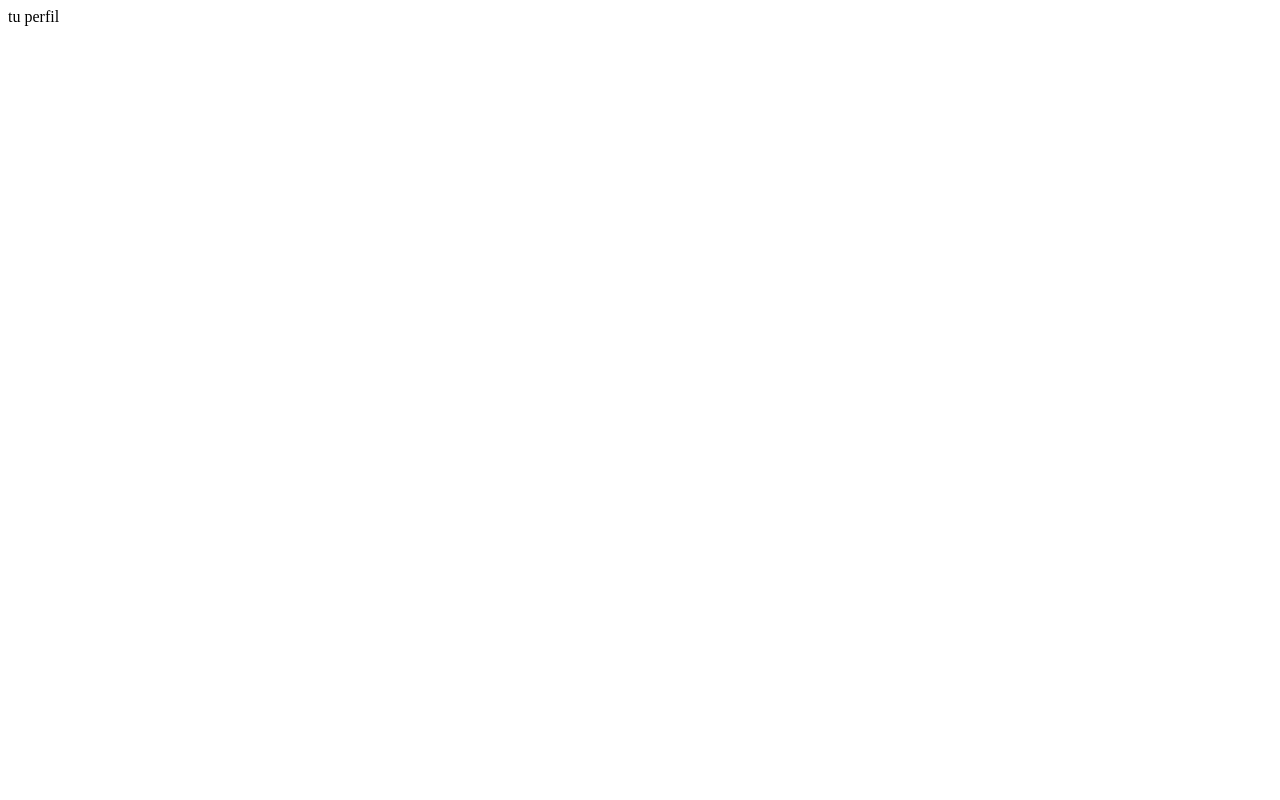
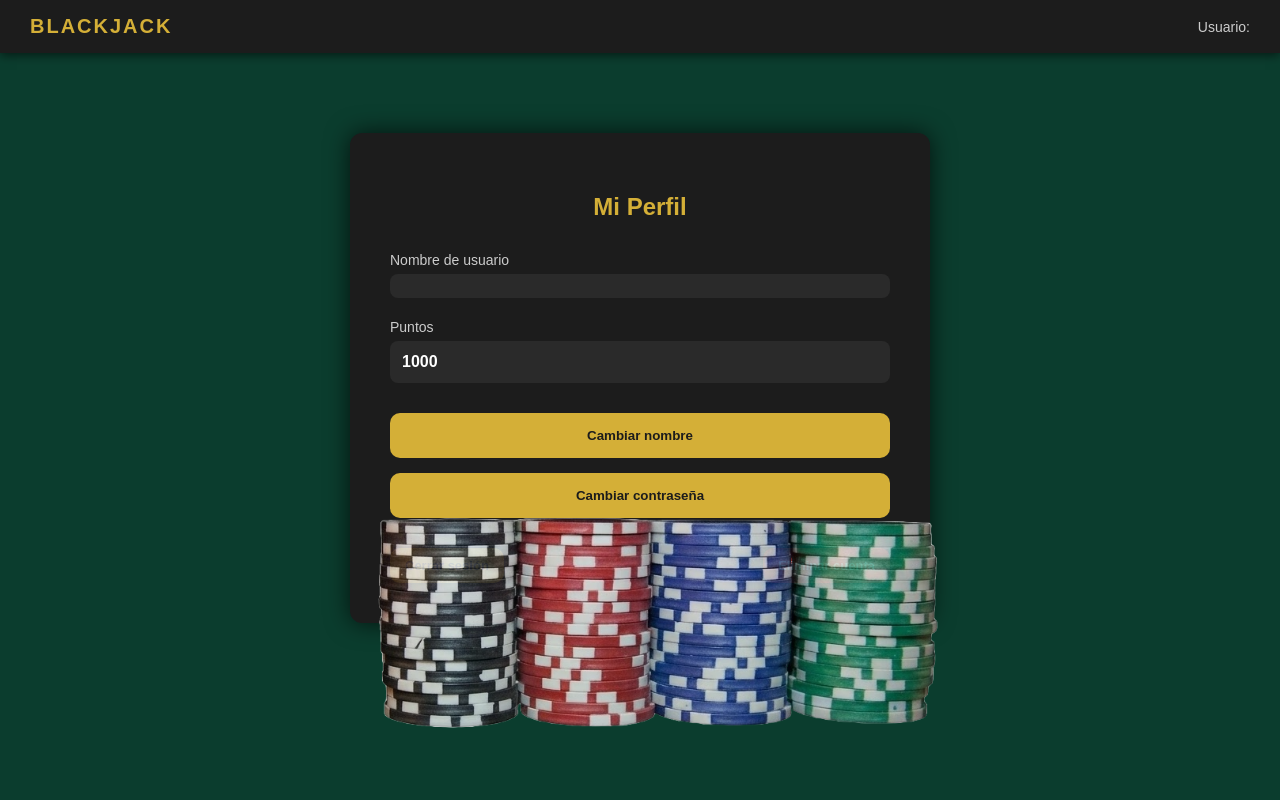
Before and after one commit to HugoCampos646/tfg_blackjack, a plain HTML site: page archivos_html/perfil.html in a window 1280 px wide. Drawn offline with Linux system fonts and the light colour scheme.

Commit message:
fondo de principal cambiado y primer diseño de pagina perfil

```diff
--- a/archivos_css/perfil.css
+++ b/archivos_css/perfil.css
@@ -0,0 +1,140 @@
+body {
+    margin: 0;
+    font-family: Arial, sans-serif;
+    background-color: var(--color-fondo);
+    color: var(--color-texto);
+}
+
+/* Barra superior */
+.top-bar {
+    display: flex;
+    justify-content: space-between;
+    align-items: center;
+
+    padding: 15px 30px;
+    background-color: var(--color-secundario);
+
+    box-shadow: 0 2px 10px rgba(0,0,0,0.6);
+}
+
+.logo {
+    color: var(--color-primario);
+    font-weight: bold;
+    font-size: 20px;
+    letter-spacing: 2px;
+}
+
+.usuario {
+    font-size: 14px;
+    color: var(--color-texto-secundario);
+}
+
+/* Contenedor perfil */
+.perfil-container {
+    max-width: 500px;
+    margin: 80px auto;
+    padding: 40px;
+
+    background-color: var(--color-secundario);
+    border-radius: 12px;
+
+    text-align: center;
+
+    box-shadow: 0 0 25px rgba(0, 0, 0, 0.7);
+}
+
+h2 {
+    margin-bottom: 30px;
+    color: var(--color-primario);
+}
+
+/* Datos */
+.datos {
+    margin-bottom: 30px;
+}
+
+.campo {
+    margin-bottom: 20px;
+    text-align: left;
+}
+
+label {
+    font-size: 14px;
+    color: var(--color-texto-secundario);
+}
+
+.valor {
+    margin-top: 5px;
+    padding: 12px;
+
+    background-color: #2a2a2a;
+    border-radius: 8px;
+
+    font-weight: bold;
+}
+
+/* Botones */
+.btn {
+    border: none;
+    border-radius: 10px;
+    cursor: pointer;
+
+    background-color: var(--color-boton);
+    color: var(--color-secundario);
+
+    font-weight: bold;
+
+    transition: all 0.2s ease;
+}
+
+.btn:hover {
+    background-color: var(--color-boton-hover);
+    transform: scale(1.05);
+}
+
+/* Botones principales */
+.grande {
+    display: block;
+    width: 100%;
+    padding: 15px;
+    margin-top: 15px;
+}
+
+/* Botones secundarios */
+.acciones-secundarias {
+    display: flex;
+    justify-content: space-between;
+    margin-top: 30px;
+}
+
+.pequeño {
+    padding: 10px 15px;
+    font-size: 13px;
+}
+
+/* Botón cerrar sesión */
+.cerrar {
+    background-color: var(--color-boton);
+}
+
+/* Botón eliminar cuenta */
+.eliminar {
+    background-color: var(--color-error);
+    color: white;
+}
+
+.eliminar:hover {
+    background-color: #a93226;
+}
+
+/* Imagen decorativa */
+.mesa-img {
+    position: fixed;
+    bottom: -120px;
+    left: 50%;
+    transform: translateX(-50%);
+    width: 1000px;
+    max-width: 90%;
+    opacity: 0.9;
+    pointer-events: none;
+}
--- a/archivos_css/principal.css
+++ b/archivos_css/principal.css
@@ -1,7 +1,7 @@
 body {
     margin: 0;
     font-family: Arial, sans-serif;
-    background-color: var(--color-mesa);
+    background-color: var(--color-fondo);
     color: var(--color-texto);
 }
 
--- a/archivos_html/perfil.html
+++ b/archivos_html/perfil.html
@@ -1,16 +1,68 @@
 <!DOCTYPE html>
-<html lang="en">
+<html lang="es">
 <head>
     <meta charset="UTF-8">
-    <meta name="viewport" content="width=device-width, initial-scale=1.0">
-    <title>Document</title>
+    <title>Blackjack - Perfil</title>
 
     <link rel="stylesheet" href="../info/coloresGlobales.css">
     <link rel="stylesheet" href="../archivos_css/perfil.css">
 
-    <script src="../archivos_js/perfil.js" defer></script>
+    <script src="../archivos_js/perfil.js"></script>
 </head>
 <body>
-    tu perfil
+
+    <!-- Barra superior -->
+    <div class="top-bar">
+        <div class="logo">BLACKJACK</div>
+        <div class="usuario">
+            Usuario: <span id="nombreUsuario"></span>
+        </div>
+    </div>
+
+    <!-- Contenedor principal -->
+    <div class="perfil-container">
+
+        <h2>Mi Perfil</h2>
+
+        <!-- Datos -->
+        <div class="datos">
+
+            <div class="campo">
+                <label>Nombre de usuario</label>
+                <div class="valor" id="nombrePerfil">Usuario</div>
+            </div>
+
+            <div class="campo">
+                <label>Puntos</label>
+                <div class="valor" id="puntosPerfil">1000</div>
+            </div>
+
+        </div>
+
+        <!-- Acciones -->
+        <div class="acciones">
+
+            <button class="btn grande">Cambiar nombre</button>
+            <button class="btn grande">Cambiar contraseña</button>
+
+        </div>
+
+        <div class="acciones-secundarias">
+
+            <button class="btn pequeño cerrar">Cerrar sesión</button>
+            <button class="btn pequeño eliminar">Eliminar cuenta</button>
+
+        </div>
+
+    </div>
+
+    <img src="../assets/img/fichas_menu_principal.png" class="mesa-img">
+
+<script>
+    const usuario = localStorage.getItem("usuario");
+    document.getElementById("nombreUsuario").innerText = usuario;
+    document.getElementById("nombrePerfil").innerText = usuario;
+</script>
+
 </body>
 </html>
```
